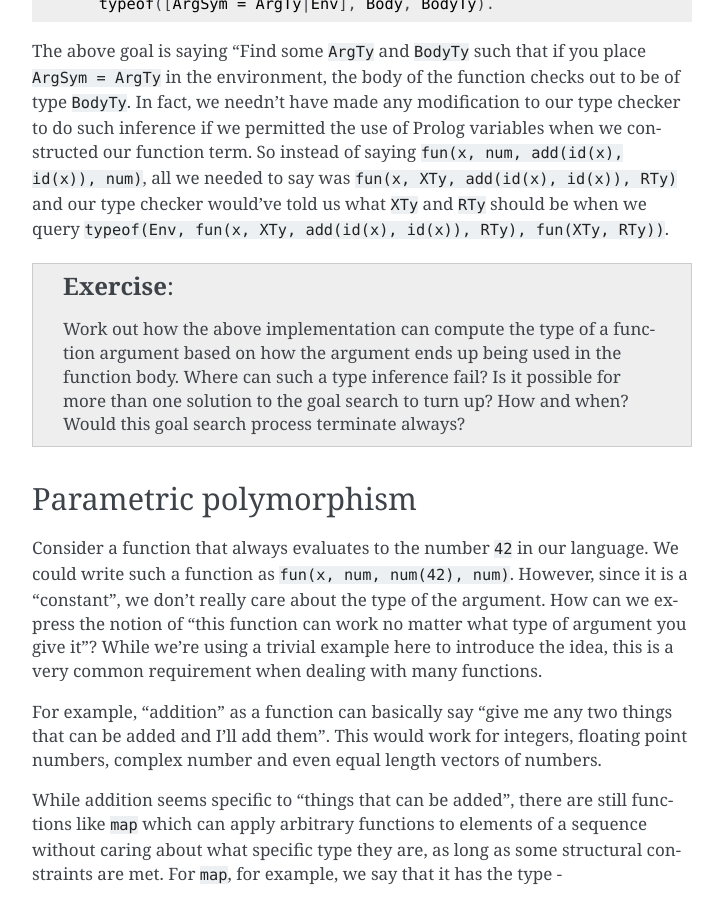
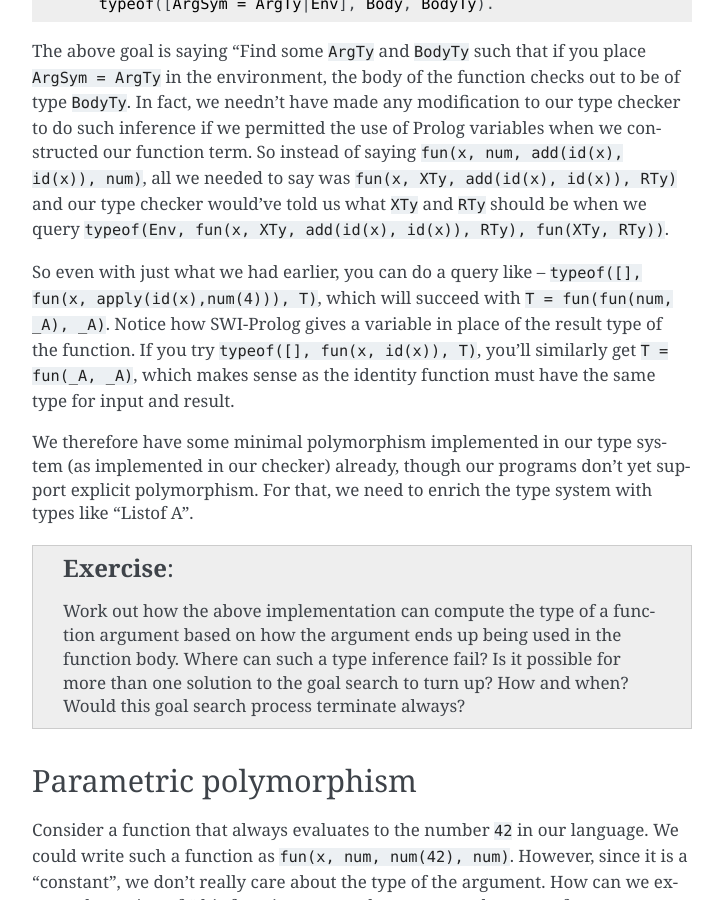
Before and after one commit to kreauniv/comp308, a Sphinx documentation site: the page built from source/types.rst, in a window 1280 px wide and 900 px high, scrolled down 7545 px. Shown: the whole window, without its empty margins (388-1111 px from the left). Built offline with Sphinx 7.4.7, drawn with Linux system fonts in a browser that asks for light colours; some of the changed text lies outside the part shown.

Commit message:
simplified fun

```diff
--- a/source/types.rst
+++ b/source/types.rst
@@ -205,7 +205,7 @@ Consider the expression --
 
 .. code-block:: prolog
 
-    apply(fun(X, XTy1, apply(X, X), BTy1), fun(X, XTy2, apply(X, X), BTy2))
+    apply(fun(x, XTy1, apply(id(x), id(x)), BTy1), fun(x, XTy2, apply(id(x), id(x)), BTy2))
 
 Before we ask the question of what type should this expression be,
 what should we be passing in in place of the variables :code:`XTy1`,
@@ -220,7 +220,7 @@ we're justified in saying :code:`XTy1 = XTy2` and similarly
 
 .. code-block:: prolog
 
-    apply(fun(X, XTy, apply(X, X), BTy), fun(X, XTy, apply(X, X), BTy))
+    apply(fun(x, XTy, apply(id(x), id(x)), BTy), fun(x, XTy, apply(id(x), id(x)), BTy))
 
 ... and we have :code:`XTy = fun(XTy, BTy)`. Wait a sec now! What is the
 :code:`XTy` on the right side supposed to be? If we expand using the equation,
@@ -395,6 +395,18 @@ saying :code:`fun(x, num, add(id(x), id(x)), num)`, all we needed to say was
 us what :code:`XTy` and :code:`RTy` should be when we query
 :code:`typeof(Env, fun(x, XTy, add(id(x), id(x)), RTy), fun(XTy, RTy))`.
 
+So even with just what we had earlier, you can do a query like --
+:code:`typeof([], fun(x, apply(id(x),num(4))), T)`, which will succeed with
+:code:`T = fun(fun(num, _A), _A)`. Notice how SWI-Prolog gives a variable in
+place of the result type of the function. If you try :code:`typeof([], fun(x,
+id(x)), T)`, you'll similarly get :code:`T = fun(_A, _A)`, which makes sense as
+the identity function must have the same type for input and result.
+
+We therefore have some minimal polymorphism implemented in our type system (as
+implemented in our checker) already, though our programs don't yet support
+explicit polymorphism. For that, we need to enrich the type system with
+types like "Listof A".
+
 .. admonition:: **Exercise**
 
     Work out how the above implementation can compute the type of a function
```
